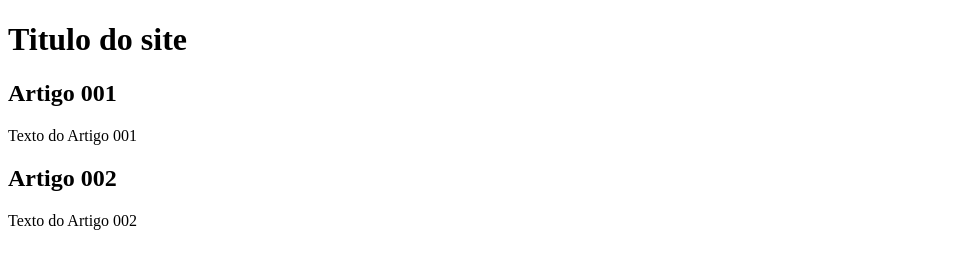
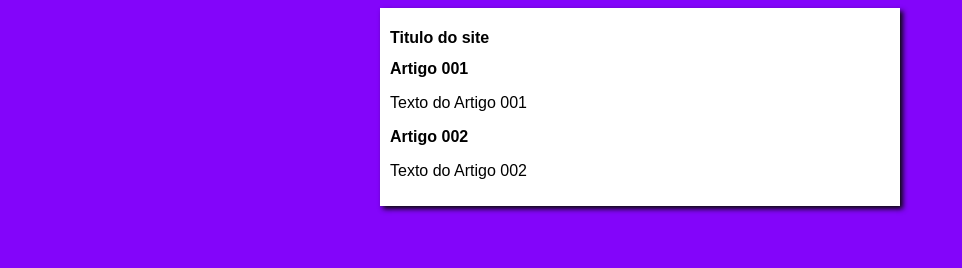
Before and after one commit to jftavares21/projeto-site, a plain HTML site: page index.html in a window 1280 px wide. Shown: the whole page, without its empty margins (0-962 px from the left). Drawn offline with Linux system fonts and the light colour scheme.

Commit message:
iniciei o design

```diff
--- /dev/null
+++ b/estilos/style.css
@@ -0,0 +1,15 @@
+*{
+    font-family: Arial, Helvetica, sans-serif;
+    font-size: 16px;
+
+}
+body {
+    background-color: rgb(131, 5, 250);
+}
+main{
+    background-color: white;
+    width: 500px;
+    margin: auto;
+    padding: 10px;
+    box-shadow: 3px 3px 5px rgb(10, 10, 10)
+}
--- a/index.html
+++ b/index.html
@@ -4,6 +4,7 @@
     <meta charset="UTF-8">
     <meta name="viewport" content="width=device-width, initial-scale=1.0">
     <title>Titulo do site</title>
+    <link rel="stylesheet" href="estilos/style.css">
 </head>
 <body>
     <main>
```
